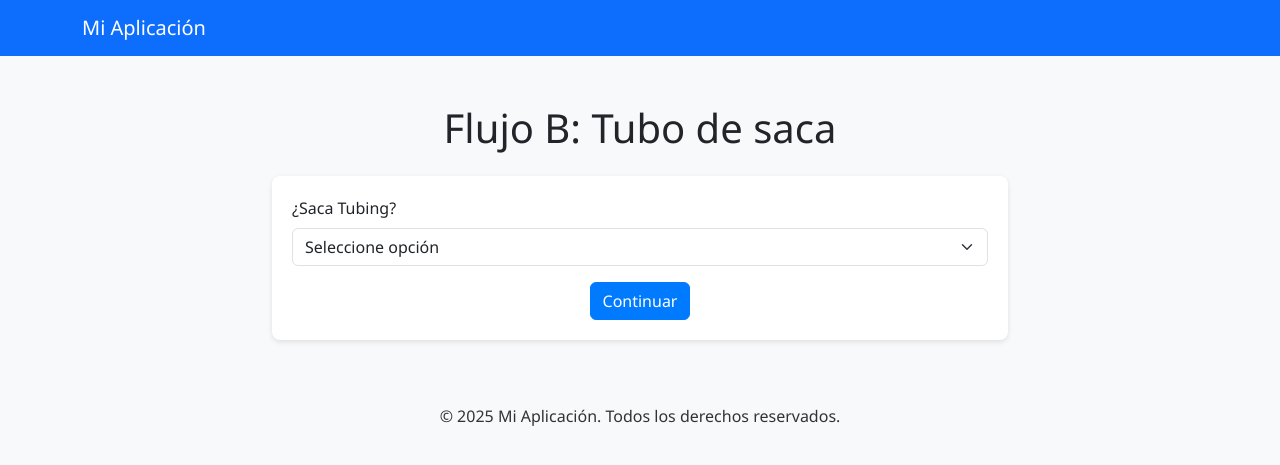
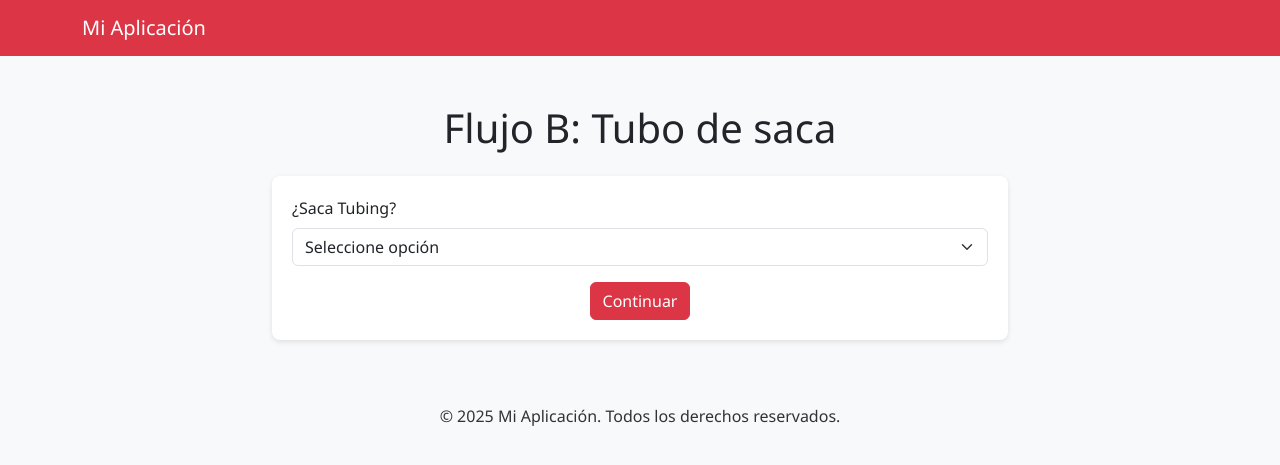
Before and after one commit to Lucianogalizia/BES, a Flask app: page /flujo_b in a window 1280 px wide. Shown: the top 465 px of the page. Run offline with Flask 2, Linux system fonts and the light colour scheme.

Commit message:
Update estilos.css

```diff
--- a/PCP/static/Css/estilos.css
+++ b/PCP/static/Css/estilos.css
@@ -3,29 +3,39 @@ body {
   font-family: 'Segoe UI', Tahoma, Geneva, Verdana, sans-serif;
 }
 
-.navbar-brand, .navbar-nav .nav-link {
+/* Sobrescribe la clase bg-primary en la navbar para que sea rojo */
+.navbar.bg-primary {
+  background-color: #dc3545 !important; /* Rojo Bootstrap (danger) */
+}
+
+/* Los enlaces de la navbar se mantienen en blanco */
+.navbar-brand,
+.navbar-nav .nav-link {
   color: #ffffff !important;
 }
 
+/* Pie de página en gris claro */
 footer {
   background-color: #e9ecef;
   color: #333;
 }
 
-/* Estilos adicionales para formularios y botones */
+/* Estilos para formularios: fondo blanco con sombra ligera */
 form {
   background-color: #ffffff;
   padding: 20px;
   border-radius: 8px;
-  box-shadow: 0 2px 5px rgba(0,0,0,0.1);
+  box-shadow: 0 2px 5px rgba(0, 0, 0, 0.1);
 }
 
+/* Botones primarios en rojo */
 .btn-primary {
-  background-color: #007bff;
-  border-color: #007bff;
+  background-color: #dc3545 !important;
+  border-color: #dc3545 !important;
+  color: #ffffff !important;
 }
 
 .btn-primary:hover {
-  background-color: #0069d9;
-  border-color: #0062cc;
+  background-color: #c82333 !important;
+  border-color: #bd2130 !important;
 }
```
